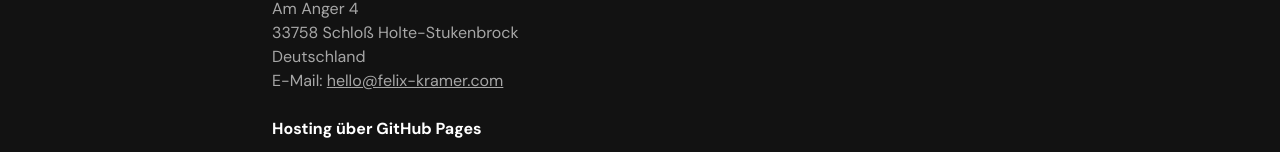
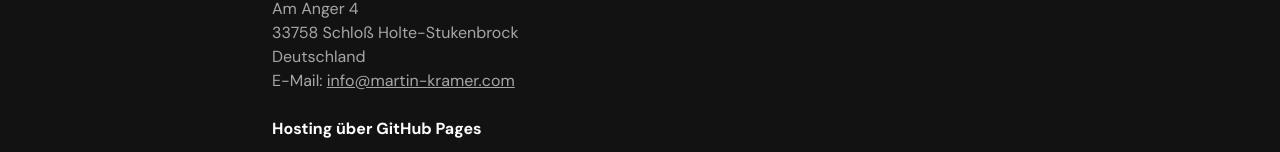
Before and after one commit to Team-Kramer/felix-kramer-com, a SvelteKit app: page /datenschutz in a window 1280 px wide. Shown: the part 280-432 px from the top of the page. Built offline with nearby package versions, Linux system fonts and the light colour scheme.

Commit message:
fix: use Martin Kramer legal contact email (#2)
Co-authored-by: Martin Kramer <1316855+shockwavemk@users.noreply.github.com>

```diff
--- a/src/routes/datenschutz/+page.svelte
+++ b/src/routes/datenschutz/+page.svelte
@@ -18,7 +18,7 @@
 				Am Anger 4<br />
 				33758 Schloß Holte-Stukenbrock<br />
 				Deutschland<br />
-				E-Mail: <a class="underline" href="mailto:hello@felix-kramer.com">hello@felix-kramer.com</a>
+				E-Mail: <a class="underline" href="mailto:info@martin-kramer.com">info@martin-kramer.com</a>
 			</p>
 		</section>
 
--- a/src/routes/impressum/+page.svelte
+++ b/src/routes/impressum/+page.svelte
@@ -24,7 +24,7 @@
 		<section>
 			<h2 class="font-bold text-ink">Kontakt</h2>
 			<p class="mt-2">
-				E-Mail: <a class="underline" href="mailto:hello@felix-kramer.com">hello@felix-kramer.com</a>
+				E-Mail: <a class="underline" href="mailto:info@martin-kramer.com">info@martin-kramer.com</a>
 			</p>
 		</section>
 
```
